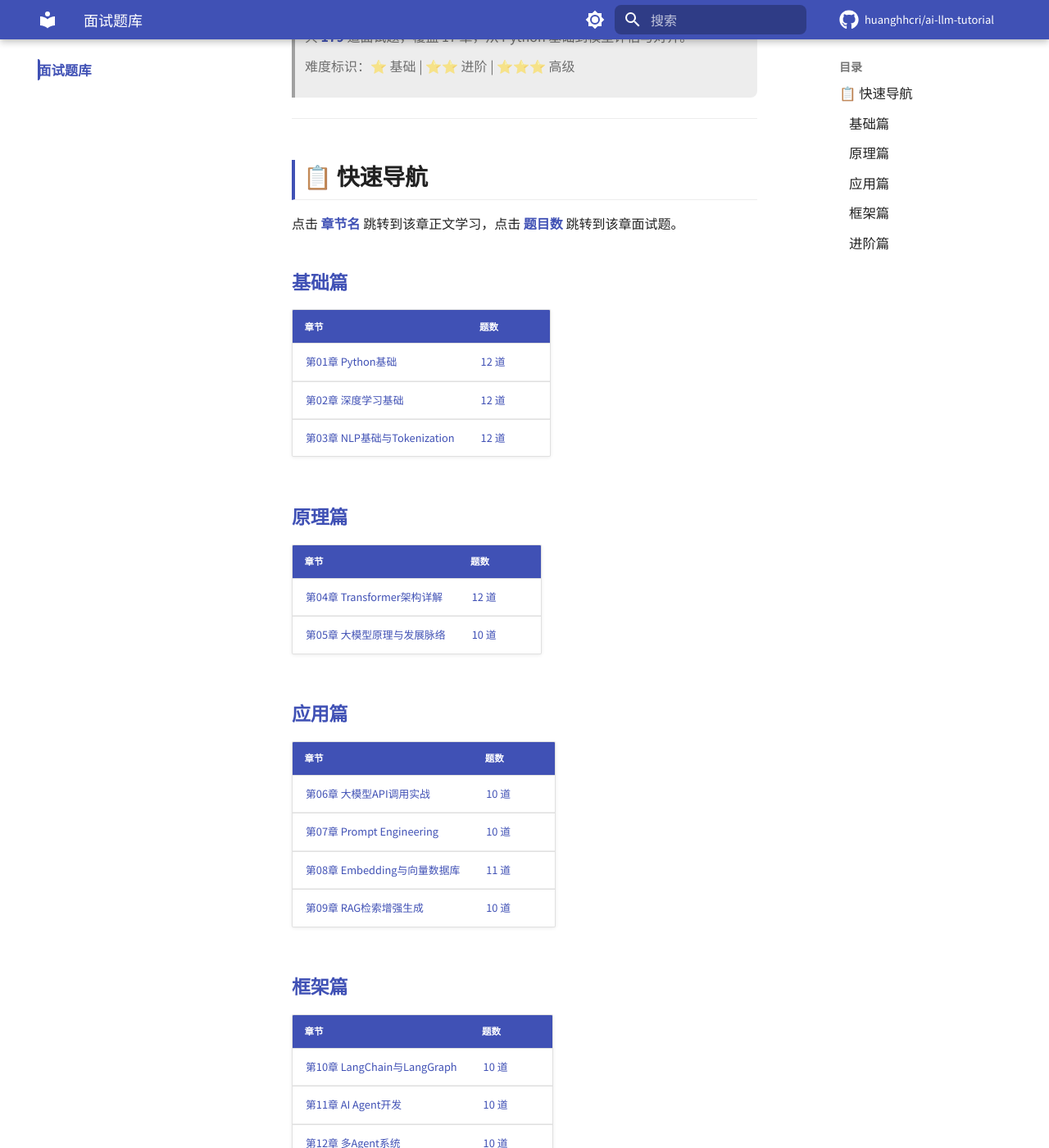
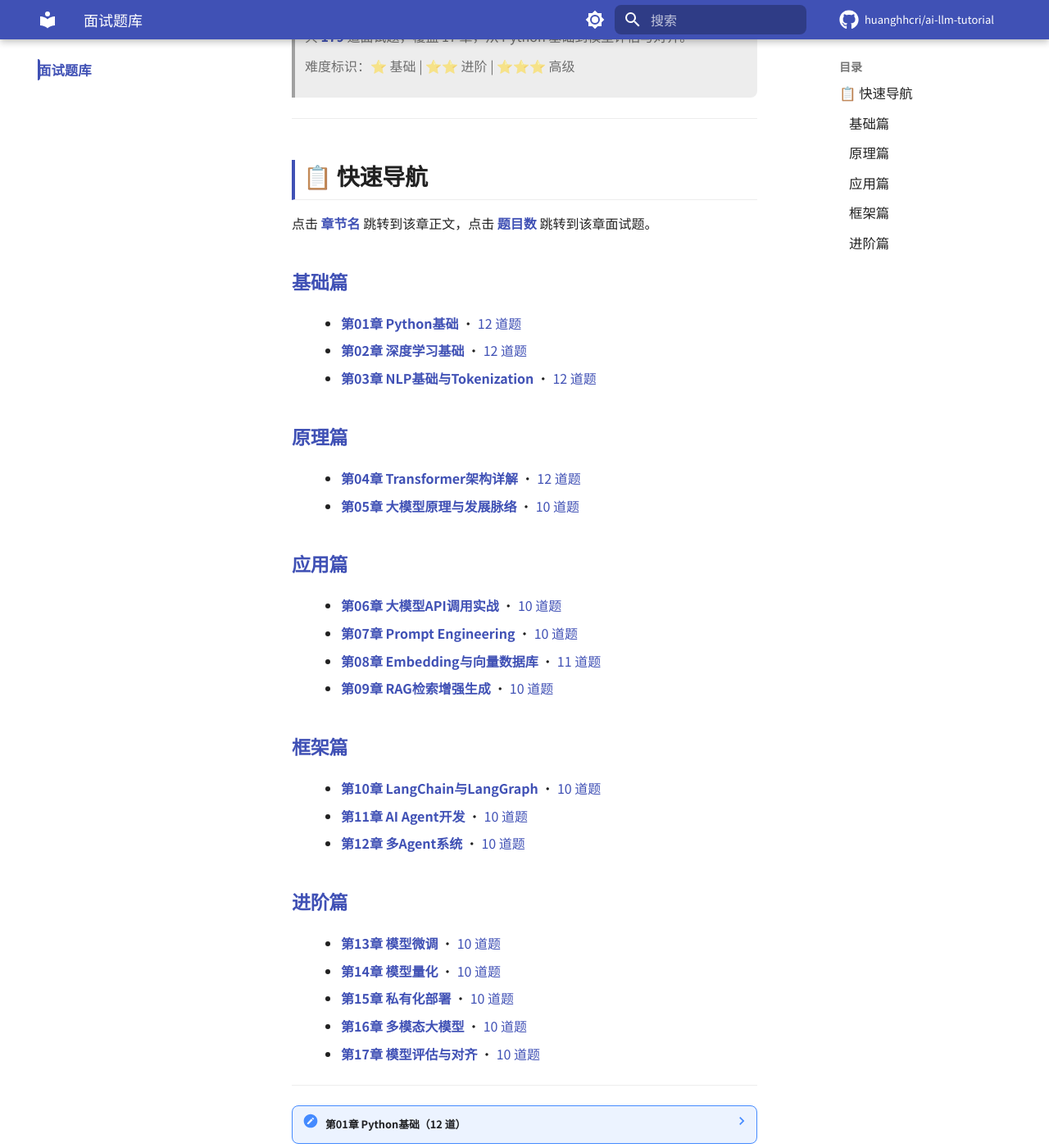
Before and after one commit to huanghhcri/ai-llm-tutorial, an MkDocs documentation site: the page built from docs/interview-questions.md, in a window 1280 px wide and 1400 px high, scrolled down 274 px. Shown: the whole window at 82% size. Built offline with MkDocs 1.6.1 and Material for MkDocs 9.7.7, drawn with Linux system fonts in a browser that asks for light colours; comment, search, counter and statistics services are not loaded; some of the changed text lies outside the part shown.

Commit message:
fix: 面试题目录改用列表格式+添加锚点ID确保跳转生效

```diff
--- a/docs/interview-questions.md
+++ b/docs/interview-questions.md
@@ -8,52 +8,43 @@
 
 ## 📋 快速导航
 
-点击 **章节名** 跳转到该章正文学习，点击 **题目数** 跳转到该章面试题。
+点击 **章节名** 跳转到该章正文，点击 **题目数** 跳转到该章面试题。
 
 ### 基础篇
 
-| 章节 | 题数 |
-|------|------|
-| [第01章 Python基础](第01章_Python基础.md) | [12 道](#第01章-python基础) |
-| [第02章 深度学习基础](第02章_深度学习基础.md) | [12 道](#第02章-深度学习基础) |
-| [第03章 NLP基础与Tokenization](第03章_NLP基础与Tokenization.md) | [12 道](#第03章-nlp基础与tokenization) |
+- **[第01章 Python基础](第01章_Python基础.md)** · [12 道题](#第01章-python基础)
+- **[第02章 深度学习基础](第02章_深度学习基础.md)** · [12 道题](#第02章-深度学习基础)
+- **[第03章 NLP基础与Tokenization](第03章_NLP基础与Tokenization.md)** · [12 道题](#第03章-nlp基础与tokenization)
 
 ### 原理篇
 
-| 章节 | 题数 |
-|------|------|
-| [第04章 Transformer架构详解](第04章_Transformer架构详解.md) | [12 道](#第04章-transformer架构详解) |
-| [第05章 大模型原理与发展脉络](第05章_大模型原理与发展脉络.md) | [10 道](#第05章-大模型原理与发展脉络) |
+- **[第04章 Transformer架构详解](第04章_Transformer架构详解.md)** · [12 道题](#第04章-transformer架构详解)
+- **[第05章 大模型原理与发展脉络](第05章_大模型原理与发展脉络.md)** · [10 道题](#第05章-大模型原理与发展脉络)
 
 ### 应用篇
 
-| 章节 | 题数 |
-|------|------|
-| [第06章 大模型API调用实战](第06章_大模型API调用实战.md) | [10 道](#第06章-大模型api调用实战) |
-| [第07章 Prompt Engineering](第07章_PromptEngineering提示词工程.md) | [10 道](#第07章-prompt-engineering) |
-| [第08章 Embedding与向量数据库](第08章_Embedding与向量数据库.md) | [11 道](#第08章-embedding与向量数据库) |
-| [第09章 RAG检索增强生成](第09章_RAG检索增强生成.md) | [10 道](#第09章-rag检索增强生成) |
+- **[第06章 大模型API调用实战](第06章_大模型API调用实战.md)** · [10 道题](#第06章-大模型api调用实战)
+- **[第07章 Prompt Engineering](第07章_PromptEngineering提示词工程.md)** · [10 道题](#第07章-prompt-engineering)
+- **[第08章 Embedding与向量数据库](第08章_Embedding与向量数据库.md)** · [11 道题](#第08章-embedding与向量数据库)
+- **[第09章 RAG检索增强生成](第09章_RAG检索增强生成.md)** · [10 道题](#第09章-rag检索增强生成)
 
 ### 框架篇
 
-| 章节 | 题数 |
-|------|------|
-| [第10章 LangChain与LangGraph](第10章_LangChain与LangGraph实战.md) | [10 道](#第10章-langchain与langgraph) |
-| [第11章 AI Agent开发](第11章_AI_Agent开发.md) | [10 道](#第11章-ai-agent开发) |
-| [第12章 多Agent系统](第12章_多Agent系统.md) | [10 道](#第12章-多agent系统) |
+- **[第10章 LangChain与LangGraph](第10章_LangChain与LangGraph实战.md)** · [10 道题](#第10章-langchain与langgraph)
+- **[第11章 AI Agent开发](第11章_AI_Agent开发.md)** · [10 道题](#第11章-ai-agent开发)
+- **[第12章 多Agent系统](第12章_多Agent系统.md)** · [10 道题](#第12章-多agent系统)
 
 ### 进阶篇
 
-| 章节 | 题数 |
-|------|------|
-| [第13章 模型微调](第13章_模型微调.md) | [10 道](#第13章-模型微调) |
-| [第14章 模型量化](第14章_模型量化.md) | [10 道](#第14章-模型量化) |
-| [第15章 私有化部署](第15章_私有化部署.md) | [10 道](#第15章-私有化部署) |
-| [第16章 多模态大模型](第16章_多模态大模型.md) | [10 道](#第16章-多模态大模型) |
-| [第17章 模型评估与对齐](第17章_模型评估与对齐.md) | [10 道](#第17章-模型评估与对齐) |
-
----
-
+- **[第13章 模型微调](第13章_模型微调.md)** · [10 道题](#第13章-模型微调)
+- **[第14章 模型量化](第14章_模型量化.md)** · [10 道题](#第14章-模型量化)
+- **[第15章 私有化部署](第15章_私有化部署.md)** · [10 道题](#第15章-私有化部署)
+- **[第16章 多模态大模型](第16章_多模态大模型.md)** · [10 道题](#第16章-多模态大模型)
+- **[第17章 模型评估与对齐](第17章_模型评估与对齐.md)** · [10 道题](#第17章-模型评估与对齐)
+
+---
+
+<a id="第01章-python基础"></a>
 ??? note "第01章 Python基础（12 道）"
 
     - [1. Python 的 `list` 和 C# 的 `List<T>` 有什... ⭐](#题目-1python-的-list-和-c-的-listt-有什么本质区别)
@@ -69,6 +60,7 @@
     - [11. Python 的 `dict` 和 C# 的 `Dictionary<... ⭐⭐](#题目-11python-的-dict-和-c-的-dictionarytkey-tvalue-在性能和使用上有什么差异)
     - [12. 什么是 Python 的猴子补丁（Monkey Patching）？在... ⭐⭐⭐](#题目-12什么是-python-的猴子补丁monkey-patching在-ai-开发中有什么应用场景)
 
+<a id="第02章-深度学习基础"></a>
 ??? note "第02章 深度学习基础（12 道）"
 
     - [13. 什么是梯度消失问题？ReLU 是如何缓解的？ ⭐⭐](#题目-13什么是梯度消失问题relu-是如何缓解的)
@@ -84,6 +76,7 @@
     - [23. 什么是类别不平衡？如何处理？请举例说明。 ⭐⭐](#题目-23什么是类别不平衡如何处理请举例说明)
     - [24. 解释 PyTorch 的动态计算图与 TensorFlow 的静态计算... ⭐⭐⭐](#题目-24解释-pytorch-的动态计算图与-tensorflow-的静态计算图的区别以及-pytorch-为什么更受欢迎)
 
+<a id="第03章-nlp基础与tokenization"></a>
 ??? note "第03章 NLP基础与Tokenization（12 道）"
 
     - [25. 为什么不用 One-Hot 编码作为大模型的输入？ ⭐](#题目-25为什么不用-one-hot-编码作为大模型的输入)
@@ -99,6 +92,7 @@
     - [35. 解释 TF-IDF 的原理，为什么它比简单的词频统计更好？ ⭐](#题目-35解释-tf-idf-的原理为什么它比简单的词频统计更好)
     - [36. 如果要为养老院构建 RAG 系统，文档的 Tokenization 策... ⭐⭐⭐](#题目-36如果要为养老院构建-rag-系统文档的-tokenization-策略应该怎么设计)
 
+<a id="第04章-transformer架构详解"></a>
 ??? note "第04章 Transformer架构详解（12 道）"
 
     - [37. 解释 Self-Attention 的计算过程，以及为什么需要除以 √... ⭐⭐](#题目-37解释-self-attention-的计算过程以及为什么需要除以-dₖ)
@@ -114,6 +108,7 @@
     - [47. 什么是 KV Cache？为什么它对大模型推理至关重要？ ⭐⭐⭐](#题目-47什么是-kv-cache为什么它对大模型推理至关重要)
     - [48. 对比 BERT、GPT 和 T5 三种 Transformer 变体的... ⭐⭐](#题目-48对比-bertgpt-和-t5-三种-transformer-变体的架构差异和适用场景)
 
+<a id="第05章-大模型原理与发展脉络"></a>
 ??? note "第05章 大模型原理与发展脉络（10 道）"
 
     - [49. 解释 Scaling Law 的核心发现，以及它对大模型训练的实际指导... ⭐⭐](#题目-49解释-scaling-law-的核心发现以及它对大模型训练的实际指导意义)
@@ -127,6 +122,7 @@
     - [57. LLaMA-4 的架构有什么创新？为什么它有 128 个专家但只激活 ... ⭐⭐](#题目-57llama-4-的架构有什么创新为什么它有-128-个专家但只激活-17b)
     - [58. 为养老院设计一个大模型集成方案，如何结合多个模型的优势？ ⭐⭐⭐](#题目-58为养老院设计一个大模型集成方案如何结合多个模型的优势)
 
+<a id="第06章-大模型api调用实战"></a>
 ??? note "第06章 大模型API调用实战（10 道）"
 
     - [59. 解释 Chat Completions API 中 system、us... ⭐](#题目-59解释-chat-completions-api-中-systemuserassistanttool-四种角色的区别)
@@ -140,6 +136,7 @@
     - [67. `response_format={"type": "json_obj... ⭐⭐](#题目-67response_formattype-json_object-参数的作用是什么有什么限制)
     - [68. OpenAI SDK 的同步客户端和异步客户端有什么区别？ASP.NE... ⭐](#题目-68openai-sdk-的同步客户端和异步客户端有什么区别aspnet-core-开发者应该如何选择)
 
+<a id="第07章-prompt-engineering"></a>
 ??? note "第07章 PromptEngineering提示词工程（10 道）"
 
     - [69. Zero-shot、Few-shot、Chain-of-Thought... ⭐](#题目-69zero-shotfew-shotchain-of-thought-三种提示策略分别适合什么场景)
@@ -153,6 +150,7 @@
     - [77. 如何评估 Prompt 的质量？有哪些量化方法？ ⭐⭐](#题目-77如何评估-prompt-的质量有哪些量化方法)
     - [78. DSPy 框架是什么？它如何自动化 Prompt 优化？ ⭐⭐⭐](#题目-78dspy-框架是什么它如何自动化-prompt-优化)
 
+<a id="第08章-embedding与向量数据库"></a>
 ??? note "第08章 Embedding与向量数据库（11 道）"
 
     - [79. 什么是 Embedding？它和 One-Hot 编码有什么区别？ ⭐](#题目-79什么是-embedding它和-one-hot-编码有什么区别)
@@ -167,6 +165,7 @@
     - [88. 如何处理 Embedding 的成本问题？ ⭐](#题目-88如何处理-embedding-的成本问题)
     - [89. 如何将 Embedding + 向量数据库集成到养老院的 ASP.NE... ⭐⭐⭐](#题目-89如何将-embedding-向量数据库集成到养老院的-aspnet-core-系统中)
 
+<a id="第09章-rag检索增强生成"></a>
 ??? note "第09章 RAG检索增强生成（10 道）"
 
     - [90. 什么是 RAG？它解决了大模型的哪些问题？ ⭐](#题目-90什么是-rag它解决了大模型的哪些问题)
@@ -180,6 +179,7 @@
     - [98. RAG 和微调（Fine-tuning）有什么区别？什么时候用哪个？ ⭐⭐](#题目-98rag-和微调fine-tuning有什么区别什么时候用哪个)
     - [99. 如何将 RAG 系统集成到 ASP.NET Core 项目中？ ⭐⭐⭐](#题目-99如何将-rag-系统集成到-aspnet-core-项目中)
 
+<a id="第10章-langchain与langgraph"></a>
 ??? note "第10章 LangChain与LangGraph实战（10 道）"
 
     - [100. LangChain 的 LCEL 是什么？它解决了什么问题？ ⭐](#题目-100langchain-的-lcel-是什么它解决了什么问题)
@@ -193,6 +193,7 @@
     - [108. LangChain 生态中各包的职责如何划分？ ⭐](#题目-108langchain-生态中各包的职责如何划分)
     - [109. 对比 LangChain 和 LlamaIndex，如何选择？ ⭐⭐](#题目-109对比-langchain-和-llamaindex如何选择)
 
+<a id="第11章-ai-agent开发"></a>
 ??? note "第11章 AI_Agent开发（10 道）"
 
     - [110. 什么是 ReAct 模式？它和普通的 Function Calling... ⭐⭐](#题目-110什么是-react-模式它和普通的-function-calling-有什么区别)
@@ -206,6 +207,7 @@
     - [118. 什么是 Human-in-the-loop？在养老院 Agent 中如... ⭐⭐](#题目-118什么是-human-in-the-loop在养老院-agent-中如何实现)
     - [119. 如何将 Agent 集成到 ASP.NET Core 后端？ ⭐⭐⭐](#题目-119如何将-agent-集成到-aspnet-core-后端)
 
+<a id="第12章-多agent系统"></a>
 ??? note "第12章 多Agent系统（10 道）"
 
     - [120. 多 Agent 系统相比单 Agent 有什么优势和劣势？ ⭐⭐](#题目-120多-agent-系统相比单-agent-有什么优势和劣势)
@@ -219,6 +221,7 @@
     - [128. 对比 LangGraph 和 CrewAI 实现多 Agent 的方式... ⭐⭐](#题目-128对比-langgraph-和-crewai-实现多-agent-的方式)
     - [129. 为养老院设计一个多 Agent 系统的完整架构。 ⭐⭐⭐](#题目-129为养老院设计一个多-agent-系统的完整架构)
 
+<a id="第13章-模型微调"></a>
 ??? note "第13章 模型微调（10 道）"
 
     - [130. LoRA 的原理是什么？为什么它能用极少的参数达到接近全参数微调的效果... ⭐⭐](#题目-130lora-的原理是什么为什么它能用极少的参数达到接近全参数微调的效果)
@@ -232,6 +235,7 @@
     - [138. 微调后的模型如何部署？ ⭐⭐](#题目-138微调后的模型如何部署)
     - [139. LoRA 的 rank 参数如何选择？ ⭐⭐](#题目-139lora-的-rank-参数如何选择)
 
+<a id="第14章-模型量化"></a>
 ??? note "第14章 模型量化（10 道）"
 
     - [140. 量化的原理是什么？为什么 INT4 量化还能保持不错的效果？ ⭐⭐](#题目-140量化的原理是什么为什么-int4-量化还能保持不错的效果)
@@ -245,6 +249,7 @@
     - [148. Ollama 和 vLLM 分别适合什么场景？ ⭐](#题目-148ollama-和-vllm-分别适合什么场景)
     - [149. 如何将量化后的模型集成到 ASP.NET Core 后端？ ⭐⭐⭐](#题目-149如何将量化后的模型集成到-aspnet-core-后端)
 
+<a id="第15章-私有化部署"></a>
 ??? note "第15章 私有化部署（10 道）"
 
     - [150. 为什么养老院需要私有化部署？有什么替代方案？ ⭐](#题目-150为什么养老院需要私有化部署有什么替代方案)
@@ -258,6 +263,7 @@
     - [158. 如何优化 AI 服务的响应速度？ ⭐⭐](#题目-158如何优化-ai-服务的响应速度)
     - [159. 完整的养老院 AI 部署架构是什么样的？ ⭐⭐⭐](#题目-159完整的养老院-ai-部署架构是什么样的)
 
+<a id="第16章-多模态大模型"></a>
 ??? note "第16章 多模态大模型（10 道）"
 
     - [160. 什么是 VLM？它和纯文本大模型有什么区别？ ⭐](#题目-160什么是-vlm它和纯文本大模型有什么区别)
@@ -271,6 +277,7 @@
     - [168. 多模态模型和传统 OCR + LLM 的方案有什么区别？ ⭐⭐](#题目-168多模态模型和传统-ocr-llm-的方案有什么区别)
     - [169. 如何将多模态能力集成到养老院的 ASP.NET Core 系统中？ ⭐⭐⭐](#题目-169如何将多模态能力集成到养老院的-aspnet-core-系统中)
 
+<a id="第17章-模型评估与对齐"></a>
 ??? note "第17章 模型评估与对齐（10 道）"
 
     - [170. 什么是 RLHF？它的三个阶段分别做什么？ ⭐⭐](#题目-170什么是-rlhf它的三个阶段分别做什么)
```
